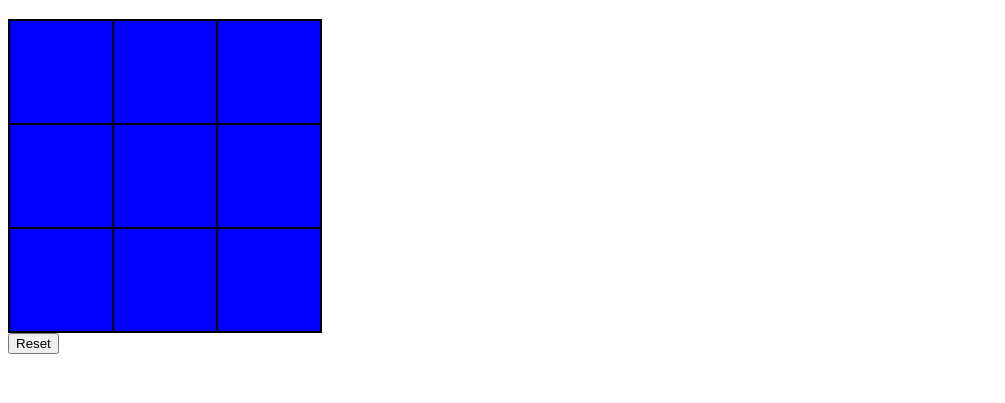
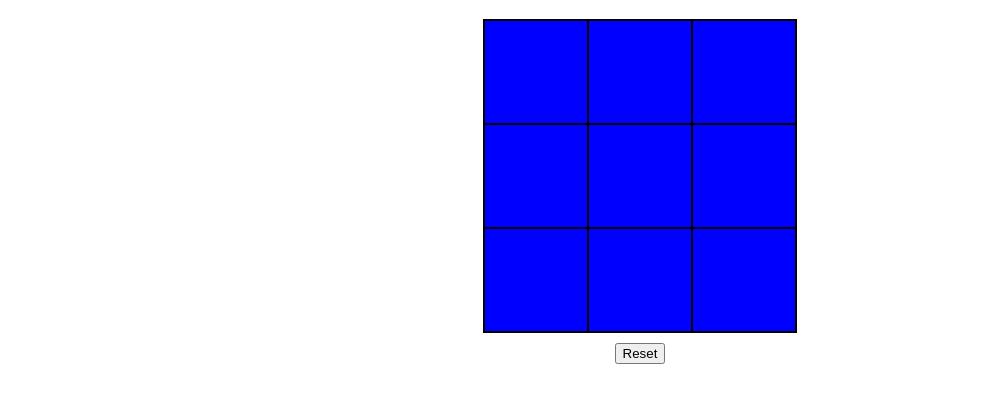
Before and after one commit to Stevenhulse14/Tickytackytoey, a website: page index.html in a window 1280 px wide. Shown: the part 69-472 px from the top of the page, without its empty margins (0-1005 px from the left). Drawn offline with Linux system fonts and the light colour scheme.

Commit message:
just created some css centering divs

```diff
--- a/index.html
+++ b/index.html
@@ -12,6 +12,7 @@
         <h1>firstname</h1>
         <h1>secondname</h1>
     </div>
+    <div class="gameboardContainer">
         <table class="gameboard">
             <tr>
                 <td id="00"></td>
@@ -29,7 +30,9 @@
                 <td id="22"></td>
            </tr>
        </table>
-    <div>
+    </div>
+
+    <div class="buttonContainer">
         <button>Reset</button>
     </div>
     <script src="app.js"></script>
--- a/style.css
+++ b/style.css
@@ -6,8 +6,15 @@ td{
 }
 body {
 
+
+}
+.gameboardContainer{
+    display:flex;
+    justify-content: center;
 }
 .gameboard{
+    height: fit-content;
+    width: fit-content;
     background-color: black;
     color: aliceblue;
     text-align: center;
@@ -17,5 +24,9 @@ body {
     display:flex;
     flex-direction: row;
     justify-content: space-evenly;
-
 }
+.buttonContainer{
+    margin-top: 10px;
+    display: flex;
+    justify-content: center;
+}
```
Lines whose indentation alone changed are shown as unchanged.
